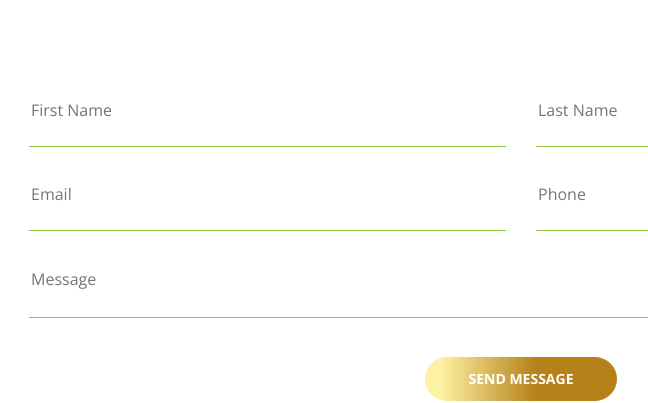
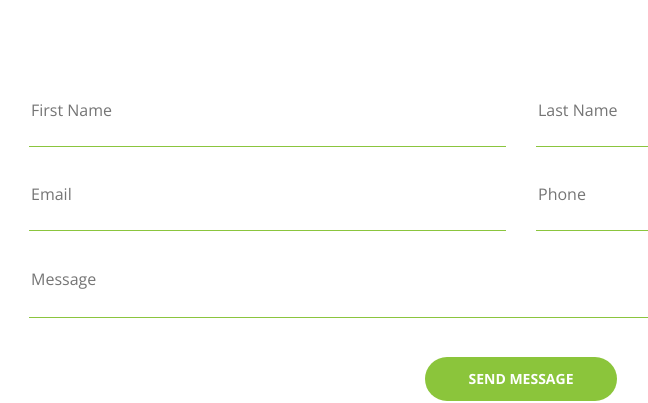
Before and after one commit to webarttechnology/hamiltonsociety, a PHP site: page /contact.php in a window 1280 px wide. Shown: the part 694-1097 px from the top of the page, without its empty margins (119-767 px from the left). Run offline with PHP 8.4, Linux system fonts and the light colour scheme; some libraries are stand-ins or nearby versions.

Commit message:
buton color change

```diff
--- a/assets/css/style.css
+++ b/assets/css/style.css
@@ -2927,7 +2927,8 @@ background: #8bc53b;
 .contact-form-section .carousel-card-form .popup-btn button {
   color: var(--e-global-color-white);
   font-weight: bold;
-  background-image: linear-gradient(to right, #fdf1a3 8%, #b68119 58%);
+/*  background-image: linear-gradient(to right, #fdf1a3 8%, #b68119 58%);*/
+background: #8bc53b;
   border-radius: 28px;
   padding: 14px 43px 14px 43px;
   font-size: 14px;
```
